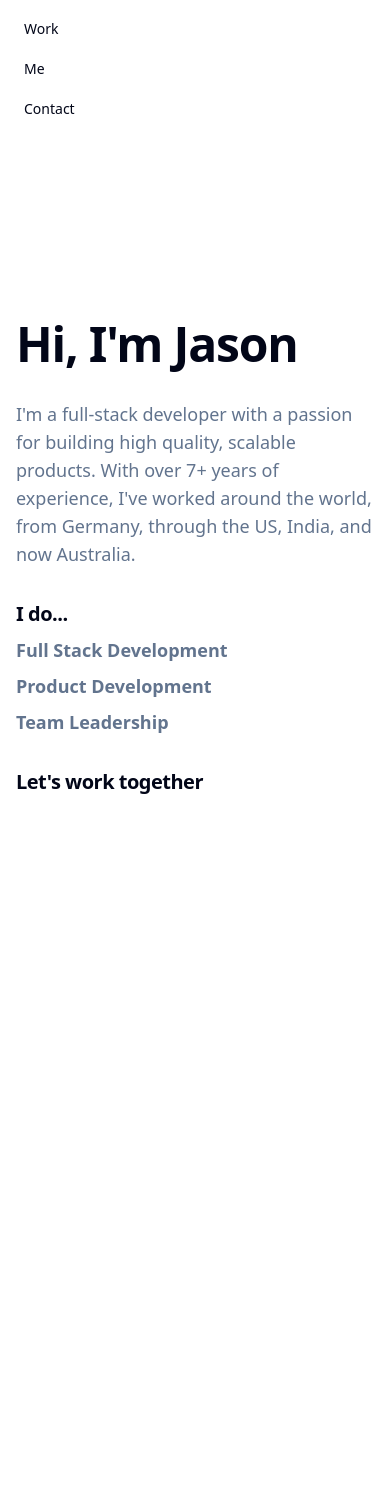
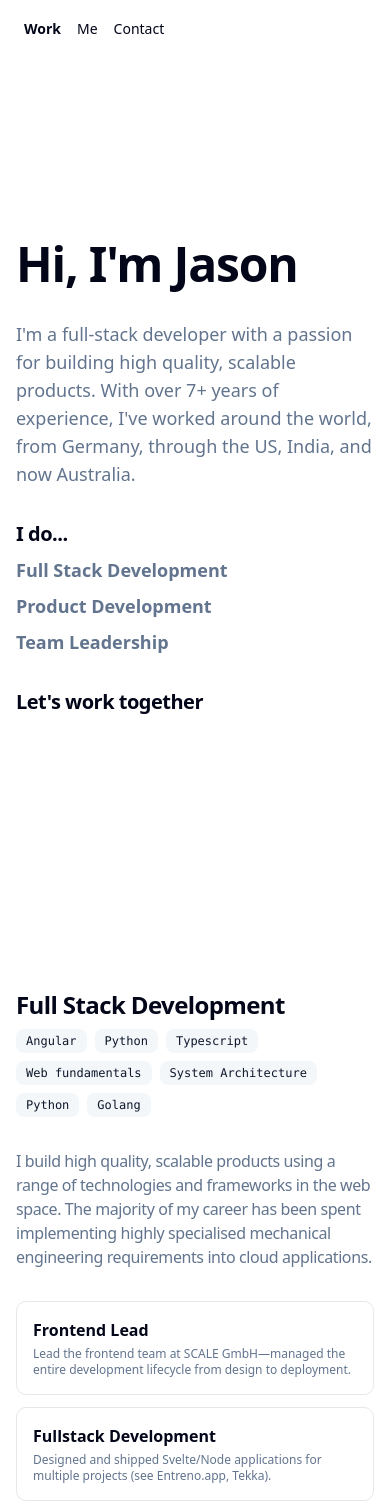
Before and after one commit to jasonhornsby/portfolio, a SvelteKit app: page / in a window 390 px wide. Shown: the top 1512 px of the page. Before the commit the page ends 844 px from the top, so only its background shows below. Built offline with nearby package versions, Linux system fonts and the light colour scheme; no server answers.

Commit message:
Moved card content to page

```diff
--- a/src/lib/components/landing-card/landing-card.svelte
+++ b/src/lib/components/landing-card/landing-card.svelte
@@ -1,38 +1,32 @@
 <script lang="ts" module>
+    export type LandingCardHighlight = {
+        title: string,
+        description: string,
+    }
+
+    export type LandingCardPlace = {
+        id: string,
+        lat: number,
+        lng: number,
+    }
+
     export type LandingCardContent = {
         id: string,
         title: string,
         description: string,
         skills: string[],
+        highlights: LandingCardHighlight[],
+        places: LandingCardPlace[],
     }
 </script>
 
 <script lang="ts">
-	import { Card } from "../ui/card";
 	import { MarkerLabel } from "../ui/map";
 	import Map from "../ui/map/Map.svelte";
 	import MapMarker from "../ui/map/MapMarker.svelte";
 	import MarkerContent from "../ui/map/MarkerContent.svelte";
 
-    const { id, title, skills, description }: LandingCardContent = $props();
-
-    const places = [
-        {
-            id: 'dresden',
-            lat: 51.04768312666119,
-            lng: 13.799242368657875,
-        },
-        {
-            id: 'palo-alto',
-            lat: 37.41926429897054,
-            lng: -122.13783497416357
-        },
-        {
-            id: 'jaipur',
-            lat: 26.8585177924985,
-            lng: 75.80463485143416
-        }
-    ]
+    const { id, title, skills, description, highlights, places }: LandingCardContent = $props();
 </script>
 
 <div id={id} class="h-dvh flex items-center justify-center py-16">
@@ -50,24 +44,14 @@
         </p>
         <div class="flex flex-col md:flex-row items-center gap-8 w-full">
             <div class="flex-1 w-full flex flex-col gap-3">
-                <div class="border border-gray-200 rounded-lg p-4 bg-white/80 dark:bg-card/60">
-                    <h2 class="text-base font-semibold">Frontend Lead</h2>
-                    <p class="text-xs text-muted-foreground mt-1">
-                        Lead the frontend team at SCALE GmbH—managed the entire development lifecycle from design to deployment.
-                    </p>
-                </div>
-                <div class="border border-gray-200 rounded-lg p-4 bg-white/80 dark:bg-card/60">
-                    <h2 class="text-base font-semibold">Fullstack Development</h2>
-                    <p class="text-xs text-muted-foreground mt-1">
-                        Designed and shipped Svelte/Node applications for multiple projects (see Entreno.app, Tekka).
-                    </p>
-                </div>
-                <div class="border border-gray-200 rounded-lg p-4 bg-white/80 dark:bg-card/60">
-                    <h2 class="text-base font-semibold">Rollout Support</h2>
-                    <p class="text-xs text-muted-foreground mt-1">
-                        Provided on-site support for rollouts of SCALE GmbH's SDM system at RIVIAN automotive. Diagnosing and fixing issues before they impacted the end users
-                    </p>
-                </div>
+                {#each highlights as highlight}
+                    <div class="border border-gray-200 rounded-lg p-4 bg-white/80 dark:bg-card/60">
+                        <h2 class="text-base font-semibold">{highlight.title}</h2>
+                        <p class="text-xs text-muted-foreground mt-1">
+                            {highlight.description}
+                        </p>
+                    </div>
+                {/each}
             </div>
             <div class="self-stretch w-full md:w-[350px] p-0 overflow-hidden rounded-lg">
                 <Map center={[-15, 40]} zoom={-0.3} options={{interactive: false}}>
@@ -77,9 +61,6 @@
                                 <div
                                     class="size-4 cursor-pointer rounded-full border-2 border-white bg-rose-500 shadow-lg transition-transform hover:scale-110"
                                 ></div>
-                                <MarkerLabel position="bottom" class="text-xs font-medium">
-                                    {place.id}
-                                </MarkerLabel>
                             </MarkerContent>
                         </MapMarker>
                     {/each}
--- a/src/lib/components/nav/nav.svelte
+++ b/src/lib/components/nav/nav.svelte
@@ -20,10 +20,12 @@
     let currentPath = $derived(page.url.pathname)
 </script>
 
-<nav class="h-dvh flex flex-col items-start justify-center ">
-    <ul class="flex flex-col items-start justify-center gap-4 px-6 py-4 text-base font-xs sm:text-lg">
+<nav class="sticky top-0 z-10 w-full bg-background flex flex-row items-center justify-start md:h-dvh md:w-auto md:flex-col md:items-start md:justify-center">
+    <ul class="flex flex-row items-center justify-start gap-4 px-6 py-4 text-base font-xs sm:text-lg md:flex-col md:items-start md:justify-center">
         {#each navItems as item}
-        {@const isActive = currentPath === item.href}
+        {@const isActive = item.href.startsWith("/#")
+            ? currentPath === "/"
+            : currentPath === item.href}
             <li>
                 <a
                     class={cn(
--- a/src/routes/+layout.svelte
+++ b/src/routes/+layout.svelte
@@ -15,9 +15,9 @@
 
 
 
-<div class="min-h-dvh flex flex-col md:flex-row overflow-hidden max-h-dvh">
+<div class="min-h-dvh flex flex-col md:flex-row">
 	<Nav />
-	<main class="flex-1 min-h-dvh md:overflow-y-auto flex-col mx-4">
+	<main class="flex-1 min-h-dvh flex-col mx-4">
 		{@render children()}
 	</main>
 </div>
--- a/src/routes/+page.svelte
+++ b/src/routes/+page.svelte
@@ -10,18 +10,55 @@
                 I build high quality, scalable products using a range of technologies and
                 frameworks in the web space. The majority of my career has been spent implementing
                 highly specialised mechanical engineering requirements into cloud applications.`,
+            highlights: [
+                {
+                    title: "Frontend Lead",
+                    description:
+                        "Lead the frontend team at SCALE GmbH—managed the entire development lifecycle from design to deployment.",
+                },
+                {
+                    title: "Fullstack Development",
+                    description: "Designed and shipped Svelte/Node applications for multiple projects (see Entreno.app, Tekka).",
+                },
+                {
+                    title: "Rollout Support",
+                    description:
+                        "Provided on-site support for rollouts of SCALE GmbH's SDM system at RIVIAN automotive. Diagnosing and fixing issues before they impacted the end users",
+                },
+            ],
+            places: [
+                {
+                    id: "dresden",
+                    lat: 51.04768312666119,
+                    lng: 13.799242368657875,
+                },
+                {
+                    id: "palo-alto",
+                    lat: 37.41926429897054,
+                    lng: -122.13783497416357,
+                },
+                {
+                    id: "jaipur",
+                    lat: 26.8585177924985,
+                    lng: 75.80463485143416,
+                },
+            ],
         },
         {
             title: 'Product Development',
             id: 'product-development',
             skills: [],
             description: "",
+            highlights: [],
+            places: [],
         },
         {
             title: 'Team Leadership',
             id: 'team-leadership',
             skills: [],
             description: "",
+            highlights: [],
+            places: [],
         }
     ]
 </script>
```
